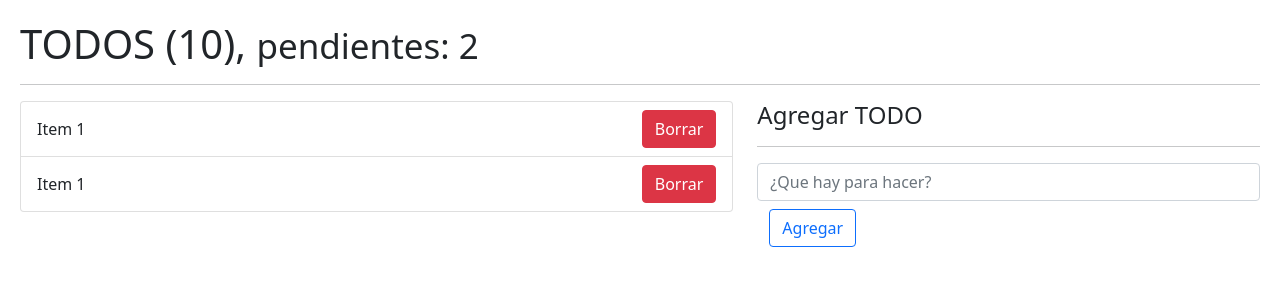
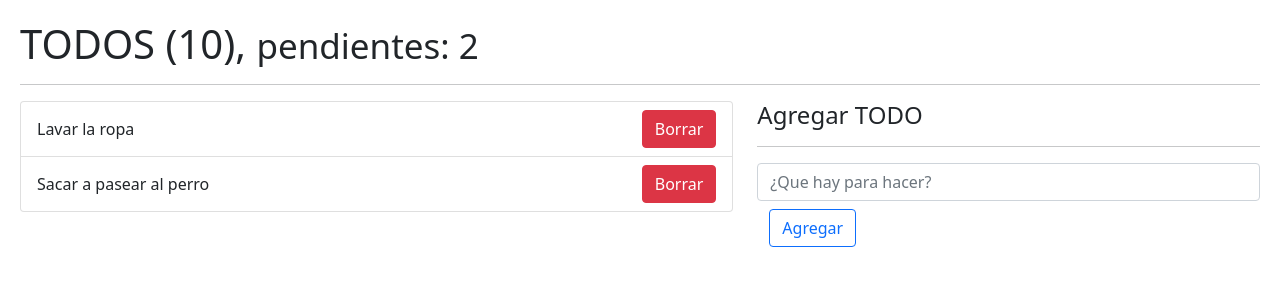
Before and after one commit to lenninIbarrraGonzalez/profundizacion-hooks, a React (Vite) app: page / in a window 1280 px wide. Shown: the top 300 px of the page. Built offline with nearby package versions, Linux system fonts and the light colour scheme.

Commit message:
haciendo uso del customHook useForm

```diff
--- /dev/null
+++ b/src/08-useReduce/TodoAdd.jsx
@@ -0,0 +1,38 @@
+import { useForm } from "../hooks/useForm";
+
+export const TodoAdd = ({ onNewTodo }) => {
+  const onFormSubmit = (event) => {
+    event.preventDefault();
+    if (description.length <= 1) return;
+
+    const newTodo = {
+      id: new Date().getTime(),
+      description: description,
+      done: false,
+    };
+    onNewTodo(newTodo);
+    onResetForm();
+  };
+
+  const { formState, inputChange, onResetForm } = useForm({
+    description: "",
+  });
+
+  const { description } = formState;
+
+  return (
+    <form onSubmit={onFormSubmit}>
+      <input
+        type="text"
+        placeholder="¿Que hay para hacer?"
+        className="form-control"
+        name="description"
+        value={description}
+        onChange={inputChange}
+      />
+      <button type="submit" className="btn btn-outline-primary mt-2">
+        Agregar
+      </button>
+    </form>
+  );
+};
--- a/src/08-useReduce/TodoApp.jsx
+++ b/src/08-useReduce/TodoApp.jsx
@@ -1,5 +1,7 @@
 import { useReducer } from "react";
 import { todoReducer } from "./todoReducer";
+import { TodoList } from "./TodoList";
+import { TodoAdd } from "./TodoAdd";
 
 const initialState = [
   {
@@ -9,13 +11,18 @@
   },
   {
     id: new Date().getTime() * 3,
-    description: "Lavar la ropa",
+    description: "Sacar a pasear al perro",
     done: false,
   },
 ];
 
+const handleNewTodo = (todo) => {
+  console.log({ todo });
+};
+
 export const TodoApp = () => {
   const [todos, dispatch] = useReducer(todoReducer, initialState);
+
   return (
     <>
       <h1>
@@ -25,31 +32,12 @@
 
       <div className="row">
         <div className="col-7">
-          <ul className="list-group">
-            {todos.map(() => (
-              <li
-                key={todos.id}
-                className="list-group-item d-flex justify-content-between"
-              >
-                <span className="align-self-center">Item 1</span>
-                <button className="btn btn-danger">Borrar</button>
-              </li>
-            ))}
-          </ul>
+          <TodoList todos={todos} />
         </div>
         <div className="col-5">
           <h4>Agregar TODO</h4>
           <hr />
-          <form>
-            <input
-              type="text"
-              placeholder="¿Que hay para hacer?"
-              className="form-control"
-            />
-            <button type="submit" className="btn btn-outline-primary mt-2">
-              Agregar
-            </button>
-          </form>
+          <TodoAdd onNewTodo={handleNewTodo} />
         </div>
       </div>
     </>
--- /dev/null
+++ b/src/08-useReduce/TodoItem.jsx
@@ -0,0 +1,8 @@
+export const TodoItem = ({ todo }) => {
+  return (
+    <li className="list-group-item d-flex justify-content-between">
+      <span className="align-self-center">{todo.description}</span>
+      <button className="btn btn-danger">Borrar</button>
+    </li>
+  );
+};
--- /dev/null
+++ b/src/08-useReduce/TodoList.jsx
@@ -0,0 +1,14 @@
+import { TodoItem } from "./TodoItem";
+
+export const TodoList = ({ todos = [] }) => {
+  //console.log(todos);
+
+  return (
+    <ul className="list-group">
+      {todos.map((todo) => (
+        // TodoItem
+        <TodoItem key={todo.id} todo={todo} />
+      ))}
+    </ul>
+  );
+};
```
